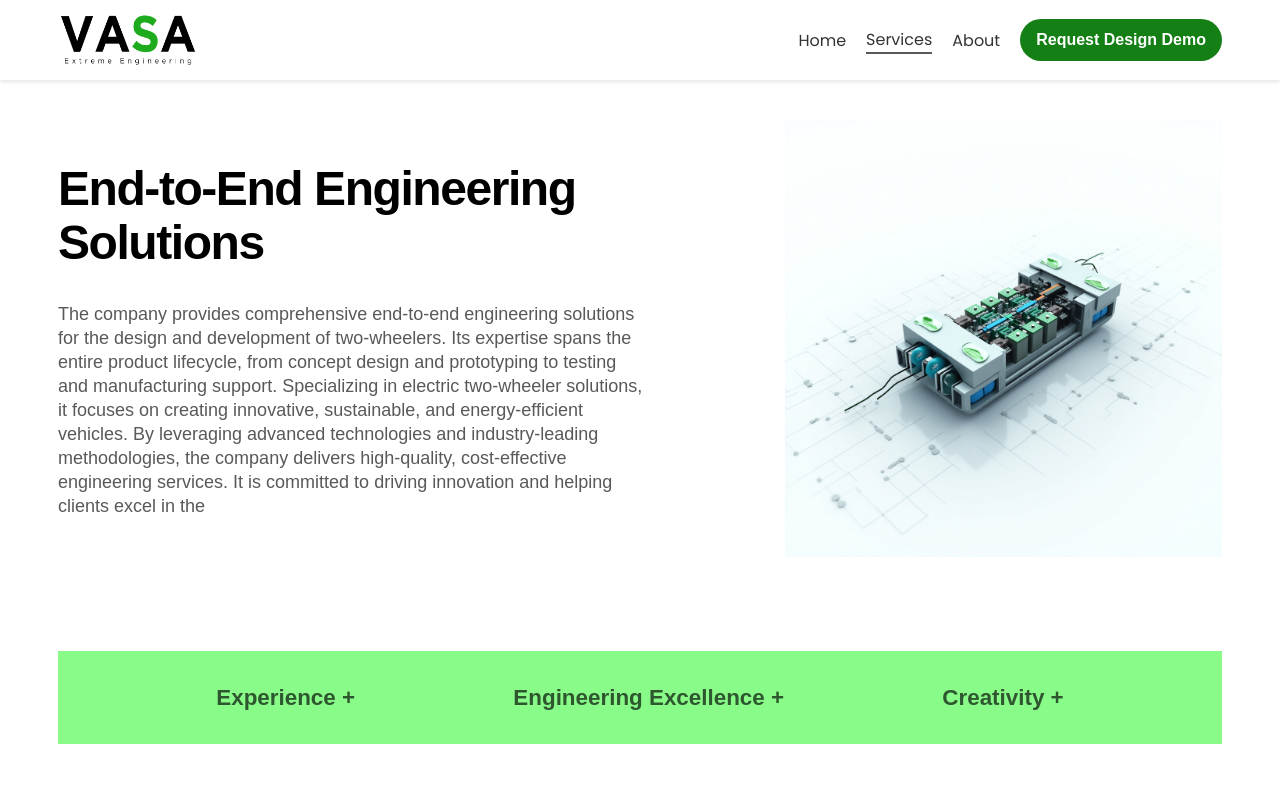
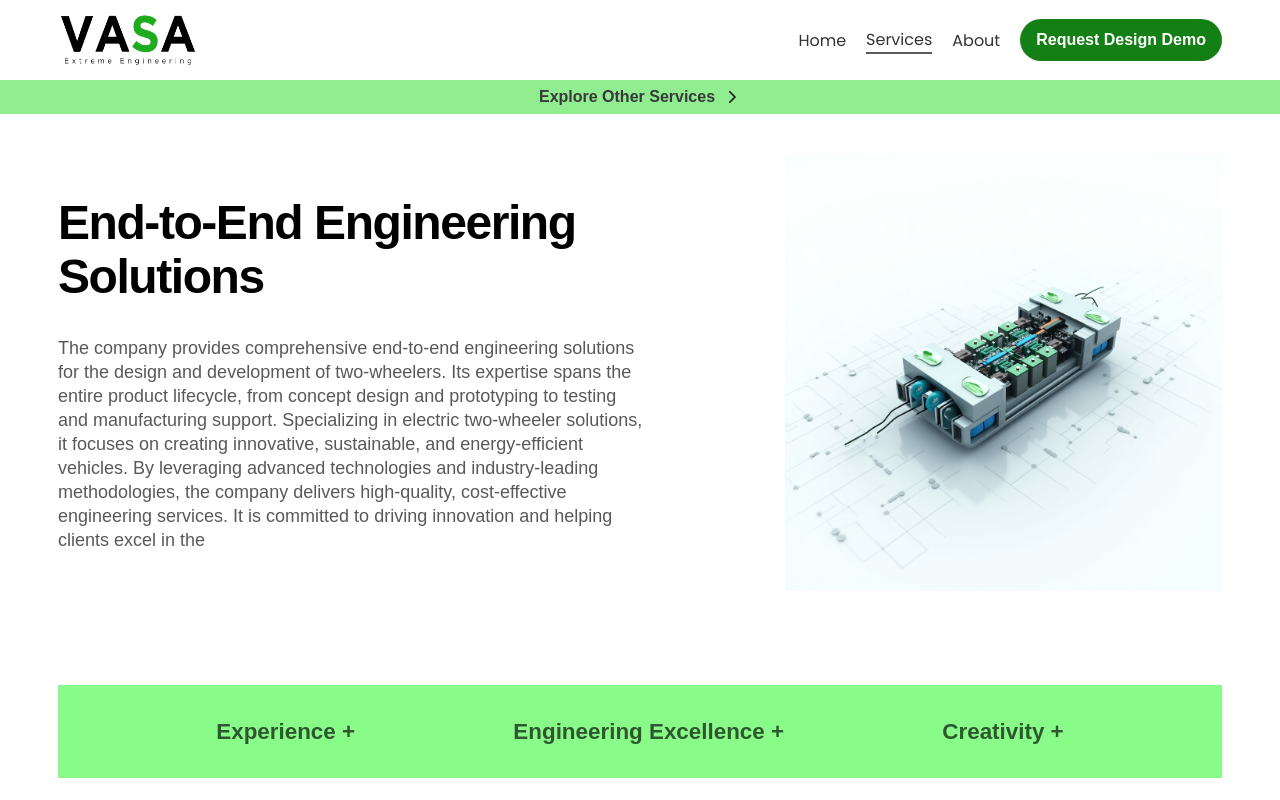
Before and after one commit to ShubhamSShinde-U/vasa, a React (Vite) app: page /services in a window 1280 px wide. Shown: the top 800 px of the page. Built offline with nearby package versions, Linux system fonts and the light colour scheme.

Commit message:
redirect fix

```diff
--- a/src/pages/landing-page/landing-page.tsx
+++ b/src/pages/landing-page/landing-page.tsx
@@ -1,10 +1,22 @@
+import { useLocation } from "react-router-dom";
 import Services from "../../components/all-services/allServices";
 import HeroSection from "../../components/hero-section/hero-section";
 import Clients from "../../components/home-page/clients/clients";
 import AccordianRepresentation from "./accordian-representation/accordian-representation";
 import "./landing-page.scss";
+import { useEffect } from "react";
 
 function LandingPage() {
+  const location = useLocation();
+
+  useEffect(() => {
+    if (location.hash) {
+      const element = document.querySelector(location.hash);
+      if (element) {
+        element.scrollIntoView({ behavior: "smooth" });
+      }
+    }
+  }, [location]);
 
   return (
     <div className="landing-page-wrapper">
@@ -19,7 +31,7 @@ function LandingPage() {
           true masterpiece with our expert solutions.`}
         />
       </div>
-      <div className="landing-services-container">
+      <div className="landing-services-container" id="services1">
         <Services />
       </div>
       <div className="landing-clients-container">
--- /dev/null
+++ b/src/pages/service/all-services-redirect/all-services-redirect.scss
@@ -0,0 +1,18 @@
+.all-services-redirect-wrapper{
+    max-width: 100%;
+    width: 100%;
+    display: flex;
+    align-items: center;
+    gap:8px;
+    background-color: lightgreen;
+    padding: 8px 10px;
+    text-align: center;
+    justify-content: center;
+    font-weight: 600;
+    cursor: pointer;
+    color: #393939;
+    overflow: hidden;
+    img{
+        transform: rotate(90deg);
+    }
+}
--- /dev/null
+++ b/src/pages/service/all-services-redirect/all-services-redirect.tsx
@@ -0,0 +1,12 @@
+import { useNavigate } from 'react-router-dom';
+import './all-services-redirect.scss'
+function AllServicesRedirect() {
+    const navigate=useNavigate()
+  return (
+    <div className='all-services-redirect-wrapper' onClick={()=>{navigate('/#services1')}}>
+        Explore Other Services <img src='assets/up.svg' width={18}/>
+    </div>
+  )
+}
+
+export default AllServicesRedirect;
--- a/src/pages/service/services-page.scss
+++ b/src/pages/service/services-page.scss
@@ -2,6 +2,7 @@
   display: flex;
   flex-direction: column;
   align-items: center;
+  overflow: hidden;
 
   .benifits {
     display: flex;
--- a/src/pages/service/services-page.tsx
+++ b/src/pages/service/services-page.tsx
@@ -6,6 +6,7 @@ import "./services-page.scss";
 import { useEffect, useState } from "react";
 import { Loader } from "../../sharedCompenents/loader/loader";
 import NoData from "../../sharedCompenents/no-data/no-data";
+import AllServicesRedirect from "./all-services-redirect/all-services-redirect";
 function Services() {
   //Access the ID from the query parametersj
   const [searchParams] = useSearchParams();
@@ -119,11 +120,12 @@ function Services() {
     );
   }
 
-  if(!isLoading && !data){
-    return <NoData title={"Something went Wrong"}/>
+  if (!isLoading && !data) {
+    return <NoData title={"Something went Wrong"} />;
   }
   return (
     <div className="services-page-wrapper">
+      {!name && <AllServicesRedirect />}
       <div className="service-hero-container">
         <HeroSection
           title={data.titlle}
--- a/src/sharedCompenents/no-data/no-data.tsx
+++ b/src/sharedCompenents/no-data/no-data.tsx
@@ -1,17 +1,18 @@
 import { useNavigate } from "react-router-dom";
 import "./no-data.scss";
+
 function NoData({ title }: any) {
   const navigate = useNavigate();
   return (
     <div className="no-data">
       <div className="no-image">
-        <img src="assets/ic_no_data.svg" width={80} height={80} />
+        <img src="assets/ic_no_data.svg" width={40} height={40} />
       </div>
       <div className="no-title">{title}</div>
       <div
         className="redirect"
         onClick={() => {
-          navigate("/");
+          navigate("/#services1");
         }}
       >
         Go Back
```
